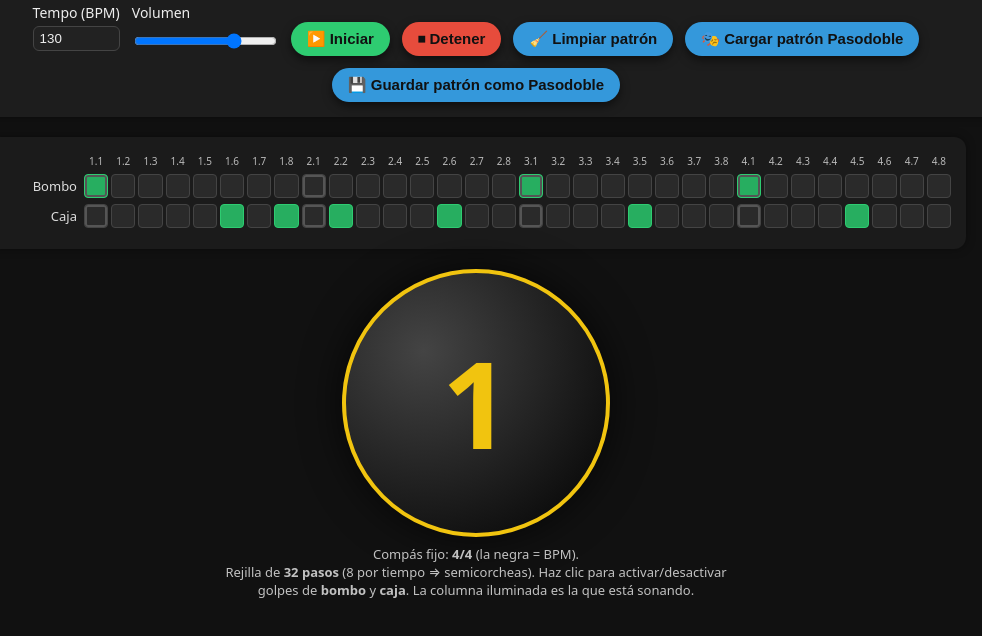
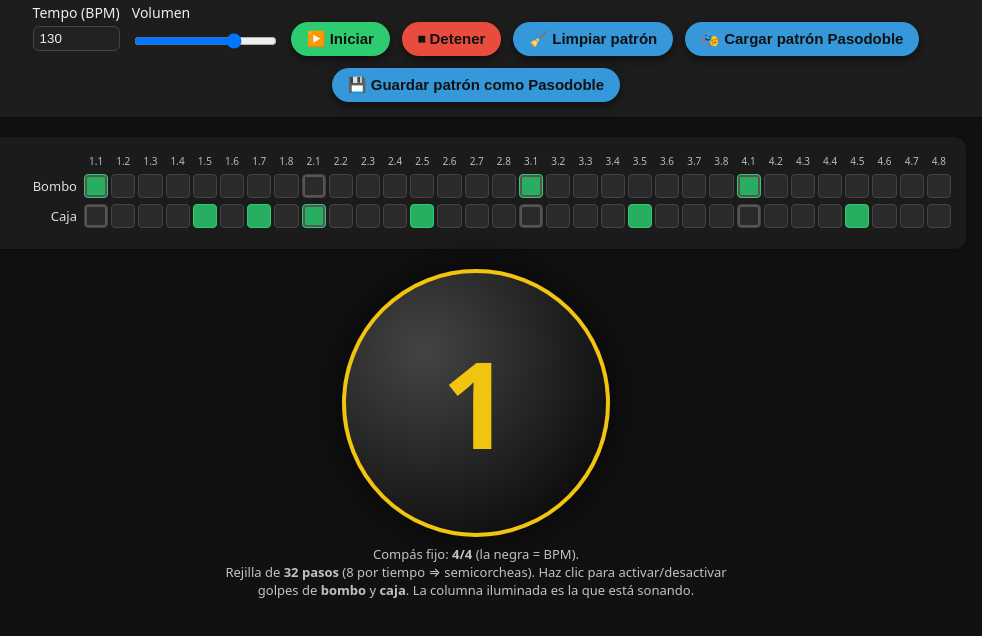
Before and after one commit to paconortes/Metronomo-Chirigota, a plain HTML site: page index.html in a window 1280 px wide. Shown: the part 114-750 px from the top of the page, without its empty margins (164-1146 px from the left). Drawn offline with Linux system fonts and the light colour scheme.

Commit message:
Add files via upload

```diff
--- a/index.html
+++ b/index.html
@@ -491,12 +491,12 @@
 
       // Caja: pequeños redobles en torno al 1 y al 3, y cierre al final
       // Beat 1 (pasos 0-7)
-      patternSnare[5] = true;
-      patternSnare[7] = true;
+      patternSnare[4] = true;
+      patternSnare[6] = true;
 
       // Beat 2 (8-15)
-      patternSnare[9] = true;
-      patternSnare[13] = true;
+      patternSnare[8] = true;
+      patternSnare[12] = true;
 
       // Beat 3 (16-23)
       patternSnare[20] = true;
```
